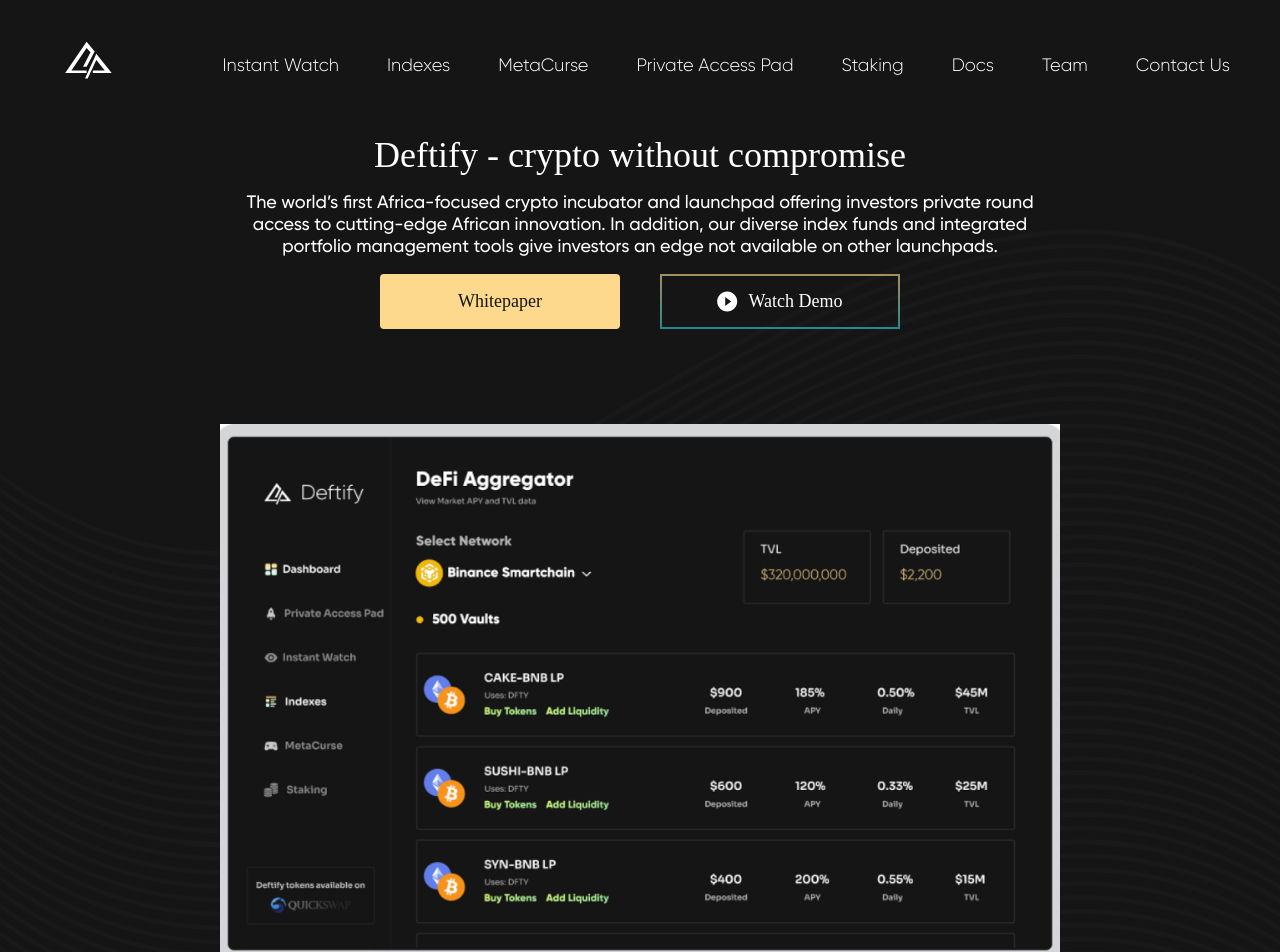
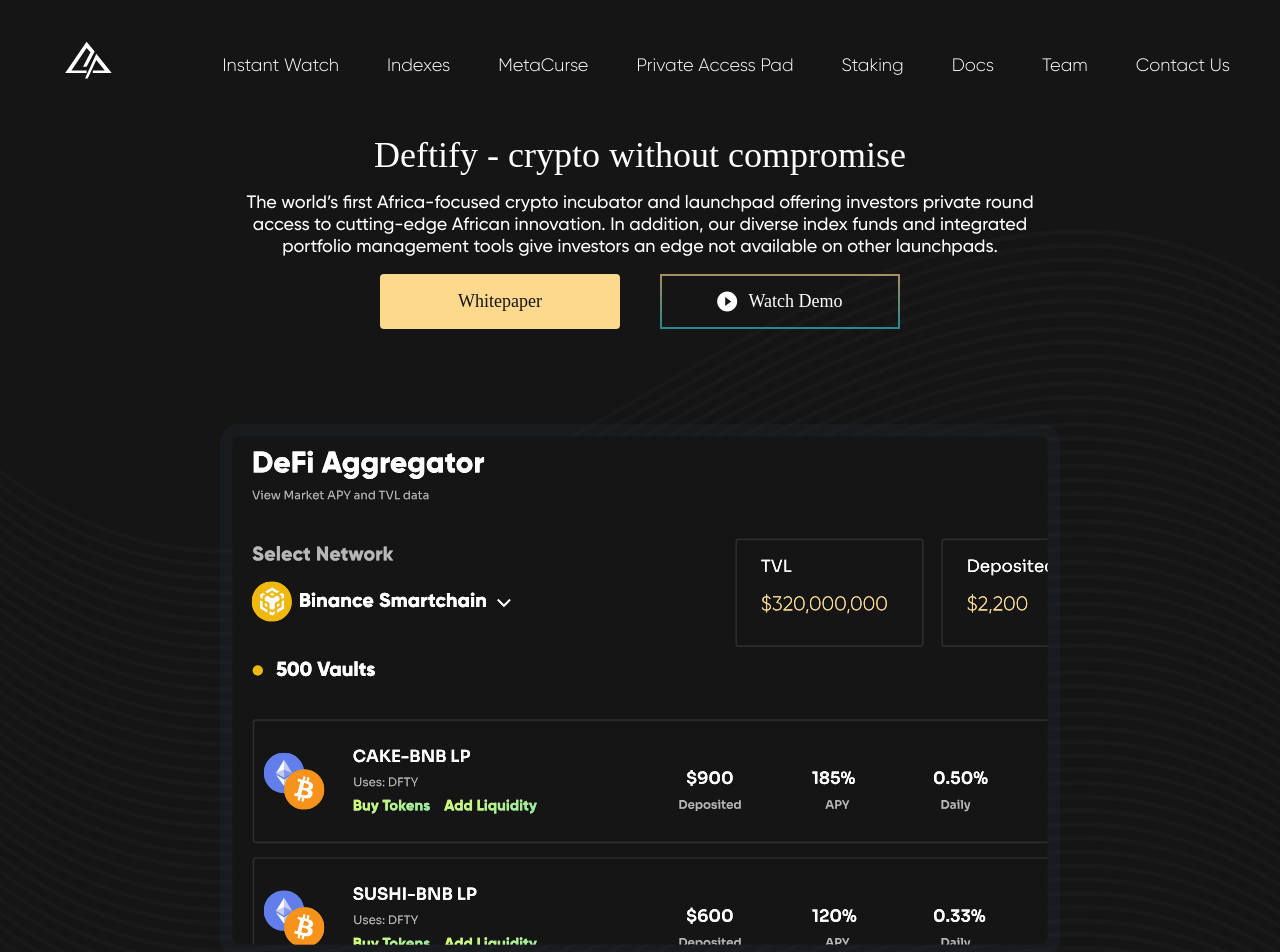
Before and after one commit to KvNGCzA/Official-Website, a React (Create React App) app: page / in a window 1280 px wide. Shown: the top 952 px of the page. Built offline with nearby package versions, Linux system fonts and the light colour scheme; a web font is replaced by a local one.

Commit message:
update slider

```diff
--- a/src/pages/Home/index.tsx
+++ b/src/pages/Home/index.tsx
@@ -14,7 +14,7 @@ export const slides: Slide[] = [
 		image:   './images/slide-one.svg'
 	}, {
 		caption: 'Deftify’s Market Data Aggregator will help you to analyze and compare DeFi projects across different chains',
-		image:   './images/slide-2.png'
+		image:   './images/slider-02.svg'
 	},
 	{
 		caption: 'Lorem Ipsum is simply dummy text of the printing and typesetting industry',
```
Also changed, not shown: public/images/slide-2.png (deleted), public/images/slider-02.svg (added).
